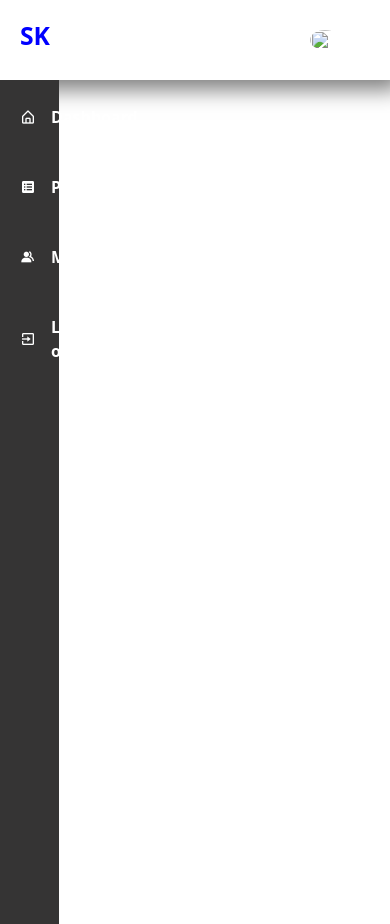
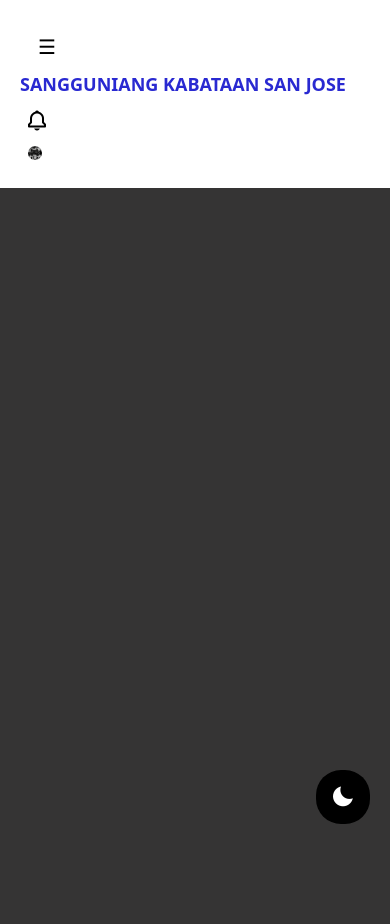
Before and after one commit to Strel-k/SK-Progression-System, a plain HTML site: page SK Project Front/index.html in a window 390 px wide. After the commit the page ends 844 px from the top, so only its background shows below. Drawn offline with nearby package versions, Linux system fonts and the light colour scheme; a web font is replaced by a local one.

Commit message:
Add files via upload
Added Dark mode transition.

```diff
--- a/SK Project Front/css/index.css
+++ b/SK Project Front/css/index.css
@@ -1,63 +1,117 @@
-header{
+/* Header styles */
+header {
     background-color: white;
     box-shadow: 10px 10px 20px rgba(0, 0, 0, 0.5);
-    padding:5px;
+    padding: 5px;
 }
+
 header h2 {
-    color:blue;
-    font-weight:700;
+    color: rgb(41, 41, 209);
+    font-weight: 700;
+    text-transform: uppercase;
 }
-.profileHeader{
+
+header i {
+    color: black;
+}
+
+.profileHeader {
     display: flex;
     align-items: center;
-    padding:15px;
-    margin-left:auto;
-    justify-content:end;
+    padding: 15px;
+    margin-left: auto;
+    justify-content: space-between; /* Updated for spacing */
 }
+
 .profileHeader h2 {
-    margin-right:auto;
+    margin-right: auto;
+}
 
+.profileHeader img {
+    width: 55px;
+    height: 50px;
+    border-radius: 50%;
+    padding: 8px;
 }
-.profileHeader img {
-    width: 50px;
-    height: 40px;
-    border-radius: 50%;
-    right:0;
-    padding:10px;
-}
+
 .profileHeader i {
     margin-right: 0;
     color: black;
-    font-size: 20px;
+    font-size: 30px;
+    transition: color 0.3s ease, background-color 0.3s ease;
+    padding: 5px;
+    border-radius: 50%;
 }
 
-body{
+.profileHeader i:hover {
+    background-color: rgba(103, 97, 97, 0.3);
+}
+
+/* Button styles */
+.profileHeader button {
+    color: black;
+    border: none;
+    padding: 10px 20px;
+    text-align: center;
+    text-decoration: none;
+    display: inline-block;
+    font-size: 26px;
+    margin: 4px 2px;
+    transition: background-color 0.3s ease;
+}
+
+/* Body styles */
+body {
     background-color: antiquewhite;
     font-family: "Open Sans", sans-serif;
+    bottom: 0;
+}
 
-}
-.sidebar-container{
-    margin-top:auto;
-    padding-top:25px;
+/* Sidebar styles */
+.sidebar-container {
+    padding-top: 25px;
     background-color: rgb(53, 52, 52);
-    width:15%;
-    height:100%;
-    padding:10px;
+    width: 15%;
     height: 100vh;
     display: flex;
     flex-direction: column;
-    justify-content: space-between;
+    transition: width 0.3s ease, background-color 0.3s ease;
 }
-.sidebar{
-    color:white;
-    font-weight:600;
-    justify-content: space-between;
-    display:flexbox;
-    align-items: center;
+
+.sidebar-hidden {
+    width: 0;
+    overflow: hidden;
+    transition: width 0.3s ease;
 }
-.sidebar u {
-    padding:5px;
+
+/* Toggle button styles */
+.toggle-btn {
+    background-color: transparent;
+    border: none;
+    color: black;
+    font-size: 24px;
+    cursor: pointer;
+    margin-left: 10px;
+    position: relative;
+    padding: 10px;
+    transition: background-color 0.3s ease, color 0.3s ease;
 }
+
+.toggle-btn:hover {
+    background-color: rgba(103, 97, 97, 0.3);
+    border-radius: 5px;
+}
+
+/* Sidebar styles */
+.sidebar {
+    color: white;
+    font-weight: 600;
+    display: flex;
+    flex-direction: column;
+    flex-grow: 1;
+    transition: opacity 0.3s ease;
+}
+
 .sidebar ul {
     list-style-type: none;
     padding: 10px;
@@ -70,51 +124,199 @@ body{
     transition: background-color 0.3s ease;
 }
 
-.sidebar ul:hover  {
+.sidebar ul:hover {
     background-color: rgba(255, 255, 255, 0.2);
 }
+
 .sidebar ul i {
     margin-right: 10px;
 }
-.selected {
-    background-color: rgb(172, 165, 165);
+
+/* Logout button styles */
+.logout {
+    color: white;
     border-radius: 5px;
-    align-items: center;
-    padding: 8px;
-}
-.selectedPage i{
-    background-color:orange;
-    border-radius: 5px;
-    font-size:15px;
-    padding:5px;
-    justify-content: center;
-    margin-right:auto;
-    left:0;
-
-}
-.sidebar span {
-    padding:5px;
-}
-.logout{
-    color:white;
-    border-radius:5px;
-    font-weight:600;
-    align-items: center;
-    margin-top:auto;
+    font-weight: 600;
     cursor: pointer;
     transition: background-color 0.3s ease;
     margin-top: auto;
 }
-.logout ul:hover {
+
+/* Footer styles */
+footer {
+    background-color: black;
+    justify-content: center;
+    width: 100%;
+    bottom: 0;
+    padding: 5px;
+}
+
+footer p {
+    color: white;
+    text-align: center;
+    padding: 5px;
+}
+
+/* Global transition for dark mode */
+body, header, .sidebar-container, footer {
+    transition: background-color 0.3s ease, color 0.3s ease;
+}
+
+/* Dark mode styles */
+body.dark-mode {
+    background-color: #121212;
+    color: white;
+}
+
+header.dark-mode {
+    background-color: #1e1e1e;
+}
+
+header.dark-mode h2, header.dark-mode i, header.dark-mode button {
+    color: white;
+}
+
+.sidebar-container.dark-mode {
+    background-color: #1e1e1e;
+}
+
+.sidebar-container.dark-mode .sidebar ul {
+    color: white;
+}
+
+.sidebar-container.dark-mode .sidebar ul:hover {
     background-color: rgba(255, 255, 255, 0.2);
 }
-.logout ul i {
-    margin-right: 10px;
+
+.logout.dark-mode {
+    color: white;
 }
-footer{
+
+footer.dark-mode {
+    background-color: #1e1e1e;
+}
+
+/* Dark mode toggle button styles */
+.dark-mode-toggle {
+    position: fixed;
+    bottom: 20px;
+    right: 20px;
     background-color: black;
+    border: none;
+    color: white;
+    font-size: 24px;
+    cursor: pointer;
+    transition: color 0.3s ease;
+    z-index: 1000;
+    border-radius: 25px;
+    padding: 15px;
 }
-footer p {
-    color:white;
-    text-align: center;
+
+.dark-mode-toggle:hover {
+    color: #fff700;
 }
+
+/* Main content container styles */
+.main-content-container {
+    color: black;
+}
+
+/* Responsive media queries */
+@media (max-width: 1200px) {
+    .sidebar-container {
+        width: 20%;
+    }
+}
+
+@media (max-width: 992px) {
+    header h2 {
+        font-size: 20px;
+    }
+
+    .profileHeader i {
+        font-size: 24px;
+    }
+
+    .sidebar-container {
+        width: 25%;
+    }
+
+    .sidebar ul {
+        padding: 8px;
+    }
+}
+
+@media (max-width: 768px) {
+    .sidebar-container {
+        width: 30%;
+    }
+
+    .sidebar ul {
+        flex-direction: column;
+        padding: 0; /* Adjust padding for mobile */
+    }
+
+    .profileHeader {
+        flex-direction: column;
+        align-items: flex-start; /* Align items to start */
+    }
+
+    .profileHeader img {
+        width: 40px;
+        height: 30px;
+    }
+
+    header {
+        padding: 10px;
+    }
+
+    .profileHeader button {
+        font-size: 20px;
+        padding: 8px 16px;
+    }
+}
+
+@media (max-width: 576px) {
+    .sidebar-container {
+        width: 100%;
+        padding: 5px;
+        position: absolute;
+        z-index: 1;
+    }
+
+    .sidebar {
+        display: none;
+    }
+
+    .sidebar.hidden {
+        display: flex;
+    }
+
+    .sidebar ul {
+        text-align: center;
+        padding: 10px;
+    }
+
+    .profileHeader h2 {
+        margin-right: 0;
+        font-size: 18px;
+    }
+
+    .profileHeader {
+        justify-content: center;
+        padding: 10px;
+    }
+
+    .profileHeader img {
+        width: 30px;
+        height: 30px;
+    }
+
+    header h2 {
+        font-size: 18px;
+    }
+
+    footer {
+        padding: 8px;
+    }
+}
--- a/SK Project Front/index.html
+++ b/SK Project Front/index.html
@@ -14,18 +14,16 @@
 </head>
 <body>
     <header class="dashboardHeader">
-
-
         <div class="profileHeader">
-            <h2>SK</h2>
-            <img src="image/Daryl.png" alt="Profile">
-            <i class='bx bxs-bell' style='color:#ffffff' ></i>
-
+            <button id="toggleSidebar" class="toggle-btn">☰</button>
+            <h2>Sangguniang Kabataan San Jose</h2>
+            <a href="#"> <i class='bx bx-bell'></i></a>
+            <img src="image/pfpskshit.jpg" alt="Profile">
         </div>
     </header>
     <div class="sidebar-container">
         <div class="sidebar">
-                <ul><i class='bx bx-home-alt'></i><span>Dashboard</span></ul>
+                <ul><i class='bx bxs-home' style='color:#ffffff' ></i></i><span>Dashboard</span></ul>
             <ul><i class='bx bxs-spreadsheet' style='color:#ffffff' ></i><span>Projects</span></ul>
             <ul><i class='bx bxs-group' style='color:#ffffff' ></i><span>Members</span></ul>
             <div class="logout">
@@ -33,15 +31,24 @@
 
             </div>
     </div>
+    <button id="darkModeToggle" class="toggle-btn dark-mode-toggle"><i class='bx bxs-moon'></i></button>
+
     <div class="main-content-container">
         <div class="main-content">
-
+            <!-- Content Shit goes here.-->
         </div>
 
     </div>
-
+    </div>
+    <footer>
+        <p>Powered by div.</p>
+    </footer>
     <script src="js/bootstrap.bundle.min.js"></script>
     <script src="js/jquery-3.7.1.min.js"></script>
+    <script src="js/index.js"></script>
+    <script src="js/darkmode.js"></script>
+
+
 
 </body>
 </html>
--- /dev/null
+++ b/SK Project Front/js/darkmode.js
@@ -0,0 +1,19 @@
+const darkModeToggle = document.getElementById('darkModeToggle');
+const body = document.body;
+const header = document.querySelector('header');
+
+darkModeToggle.addEventListener('click', () => {
+    body.classList.toggle('dark-mode');
+    header.classList.toggle('dark-mode');
+
+    if (body.classList.contains('dark-mode')) {
+        localStorage.setItem('dark-mode', 'enabled');
+    } else {
+        localStorage.setItem('dark-mode', 'disabled');
+    }
+});
+
+if (localStorage.getItem('dark-mode') === 'enabled') {
+    body.classList.add('dark-mode');
+    header.classList.add('dark-mode');
+}
--- /dev/null
+++ b/SK Project Front/js/index.js
@@ -0,0 +1,6 @@
+const toggleButton = document.querySelector('.toggle-btn');
+const sidebarContainer = document.querySelector('.sidebar-container');
+
+toggleButton.addEventListener('click', () => {
+    sidebarContainer.classList.toggle('sidebar-hidden');
+});
```
Also changed, not shown: SK Project Front/image/pfpskshit.jpg (added).
